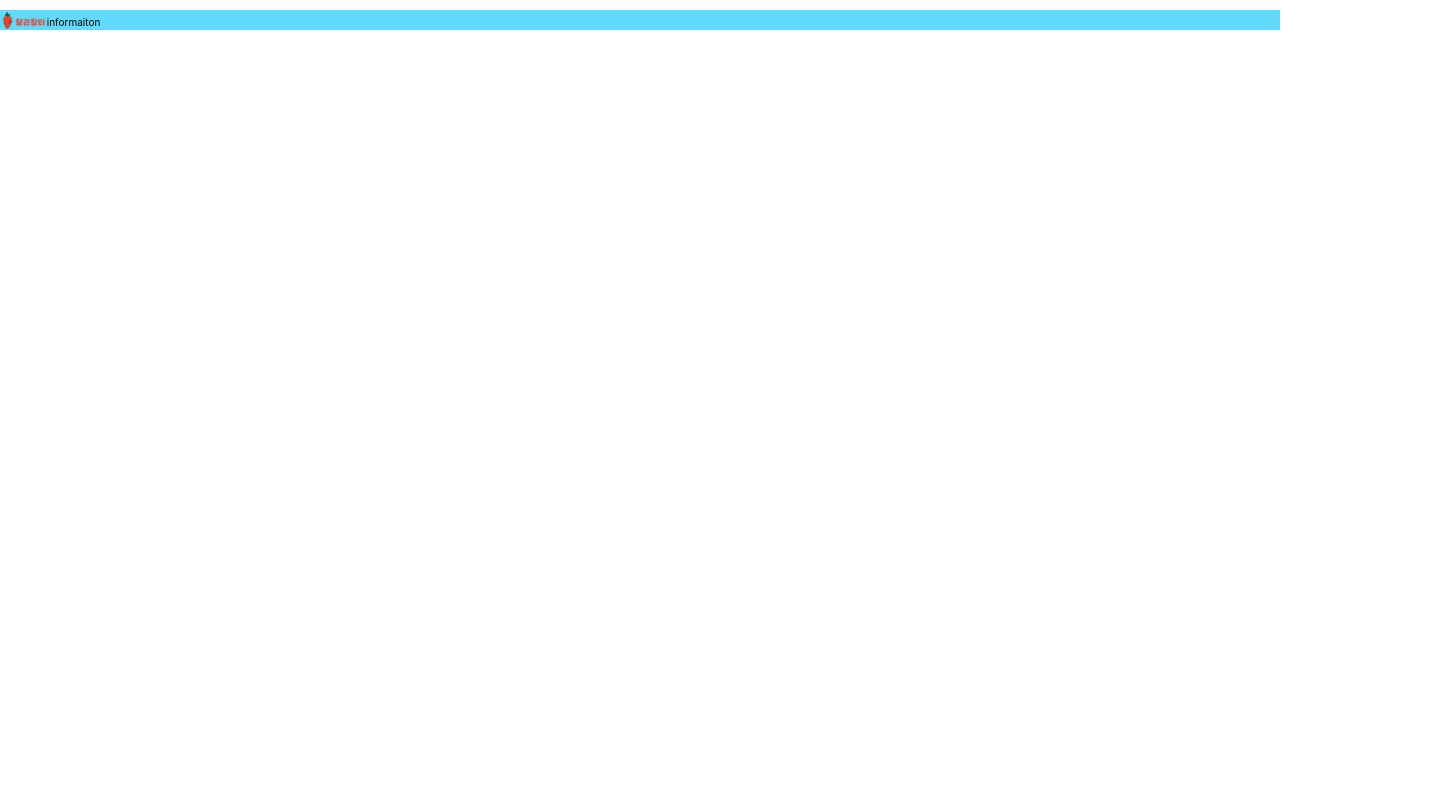
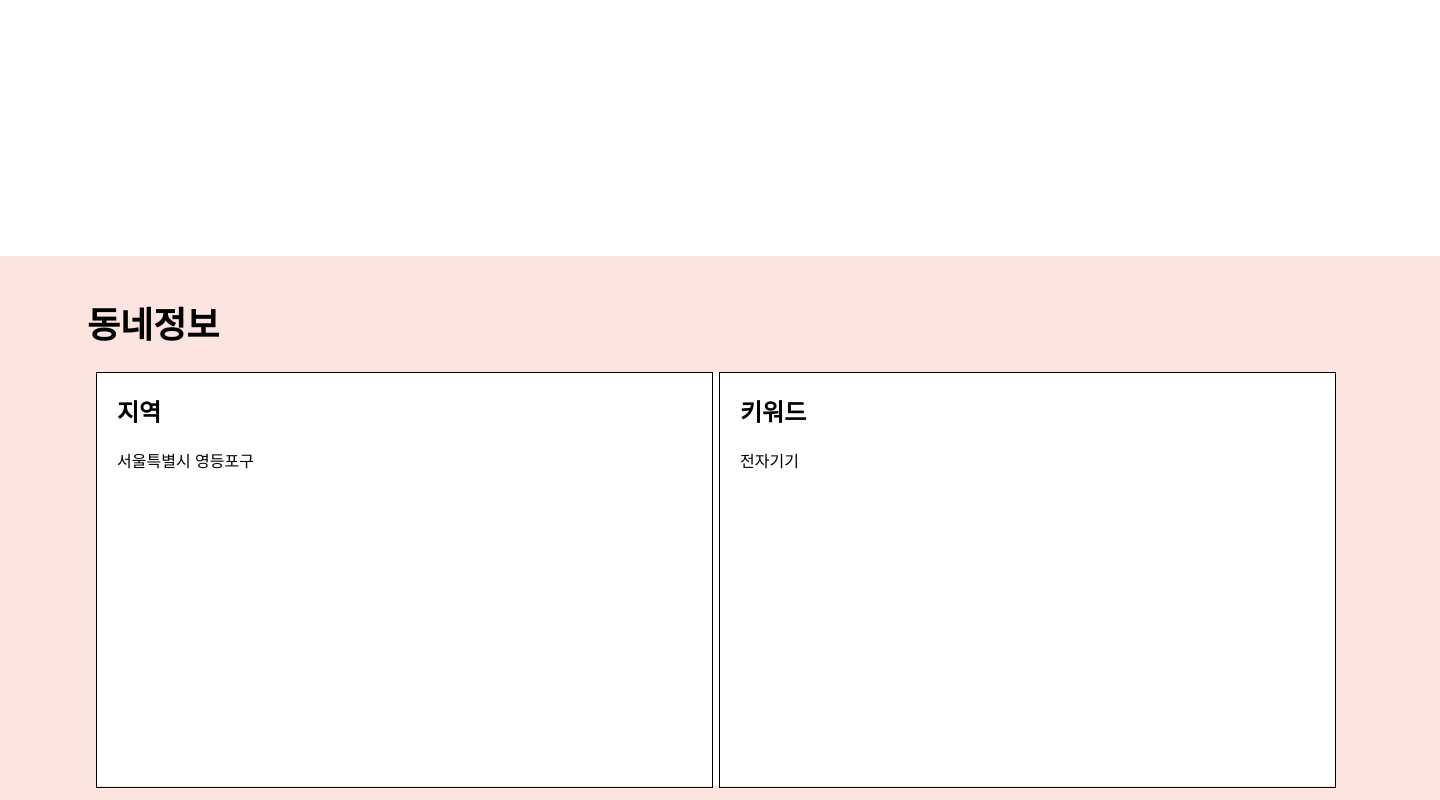
Before and after one commit to msh0108/carrot, a React (Create React App) app: page / in a window 1280 px wide. Shown: the top 800 px of the page, 1440 px wide, since content can reach past the window. Built offline with nearby package versions, Linux system fonts and the light colour scheme.

Commit message:
Feat: infopage

```diff
--- a/src/info.css
+++ b/src/info.css
@@ -41,28 +41,80 @@
 
 
   /* 은비 */
-.main{
+.informaion{
     position: absolute;
-    top:10px;
-    background-color: #61dafb;
     width: 100%;
-    height: 20px;
-    vertical-align: center;
+    height: 100%;
+}
+.info{
+    position:inherit;
+    top:256px;
+    width: 1440px;
+    height: 612px ;
+    background-color: rgba(238, 106, 84, 0.18)
+}
+.info_title {
 
+    margin-left: 87px;
+    margin-top:40px;
+    font-size: 18px;
 }
 
-  .main-logo{
+.info_box{
+    margin-left: 96px;
+    top:384px;
+    width: 1240px;
+    height: 414px;
+    background-color: white;
+}
+.info_box_area{
     float: left;
-    height: inherit;
+    width: 595px;
+    height: 414px;
+    border: 1px solid black;
+    padding-left: 20px;
+}
+.info_box_keyword{
+    float: right;
+    width: 595px;
+    height: 414px;
+    border: 1px solid black;
+    padding-left: 20px;
+}
 
-  }
+/* 동네가게 */
+.store{
+    position:inherit;
+    top:1160px;
+    width: 1440px;
+    height: 800px ;
+    background-color: rgba(255, 239, 207, 0.55)
+}
+.store_title {
 
+    margin-left: 87px;
+    margin-top:40px;
+    font-size: 18px;
+}
 
-  .main-text{
-      float: left;
-      font-size: 10px;
-      height: inherit;
-      text-align:center;
-      line-height: 250%;
-
-  }
+.store_box{
+    margin-left: 96px;
+    top:384px;
+    width: 1240px;
+    height: 580px;
+    background-color: white;
+}
+.store_box_area{
+    float: left;
+    width: 130px;
+    height: 580px;
+    border: 1px solid black;
+    padding-left: 20px;
+}
+.store_box_keyword{
+    float: right;
+    width: 1050px;
+    height: 580px;
+    border: 1px solid black;
+    padding-left: 20px;
+}
--- a/src/info.js
+++ b/src/info.js
@@ -3,12 +3,68 @@ import './info.css';
 
 
 function Info() {
-  return (
-    <div className="main">
-      <img src={MainLogo} className="main-logo" />
-      <div className="main-text">informaiton</div>
-    </div>
-  );
+    var villageInfo = {
+        city: '서울특별시',
+        location: '영등포구',
+        keyword: '전자기기'
+    }
+
+    var storeInfo = {
+        name: '회사가는날',
+        description: '노량진수산시장 "회사가는날" 가격도 적당하고 회도 싱싱해서 너무 맛있어요!'
+    }
+
+    return (
+        <div className="informaion">
+            <div className='info'>
+                <div className='info_title'>
+                    <h1>동네정보</h1>
+                </div>
+                <div className='info_box'>
+                    <div className='info_box_area'>
+                        <h2>
+                            지역
+                        </h2>
+                        <p>
+                            {villageInfo.city} {villageInfo.location}
+                        </p>
+                    </div>
+                    <div className='info_box_keyword'>
+                        <h2>
+                            키워드
+                        </h2>
+                        <p>
+                            {villageInfo.keyword}
+                        </p>
+                    </div>
+                </div>
+            </div>
+
+            <div className='store'>
+                <div className='store_title'>
+                    <h1>우리동네 가게 소식</h1>
+                    <h4>단골,추천 | 먹거리 | 생활 | </h4>
+                </div>
+                    <div className='store_box'>
+
+                        <div className='store_box_area'>
+                            <h2>
+                                전체
+                            </h2>
+
+                        </div>
+                        <div className='store_box_keyword'>
+                            <h2>
+                                {storeInfo.name}
+                            </h2>
+                            <p>
+                                {storeInfo.description}
+                            </p>
+                        </div>
+                    </div>
+            </div>
+        </div>
+    );
 }
 
 export default Info;
```
